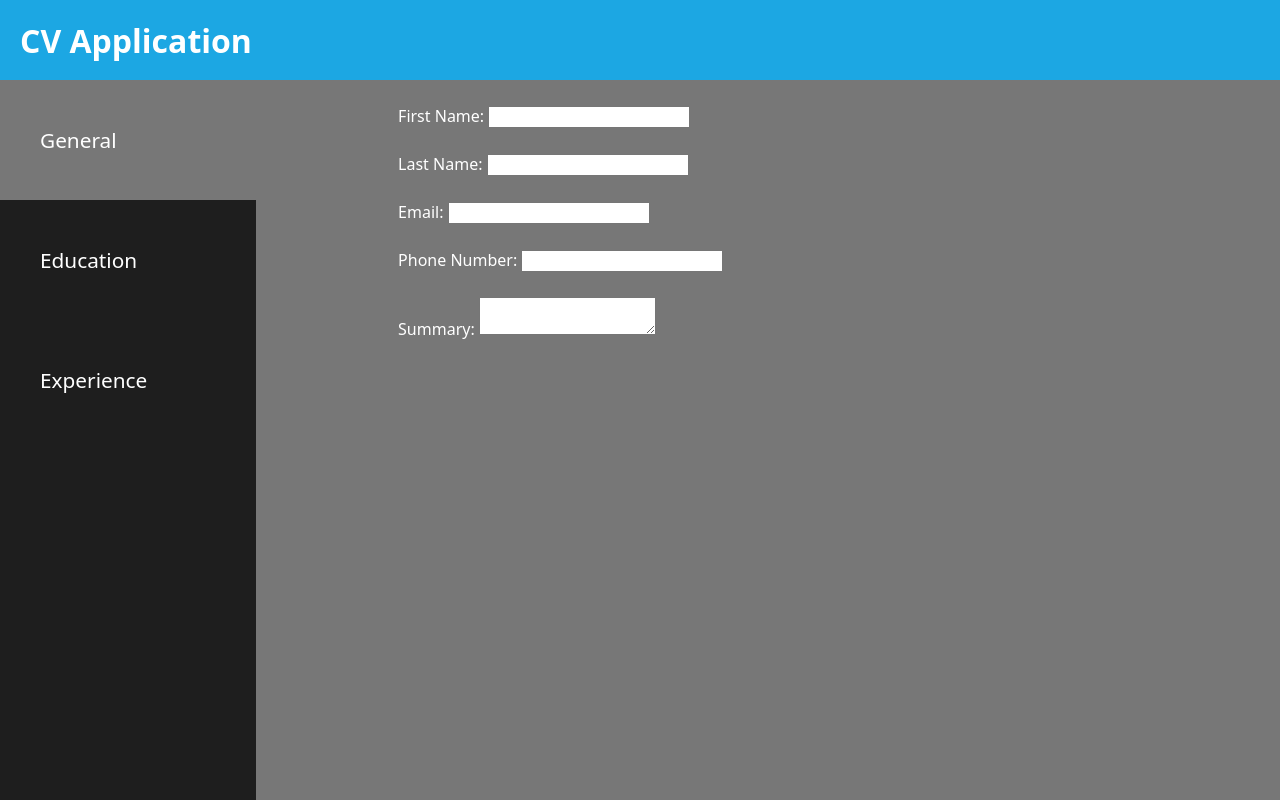
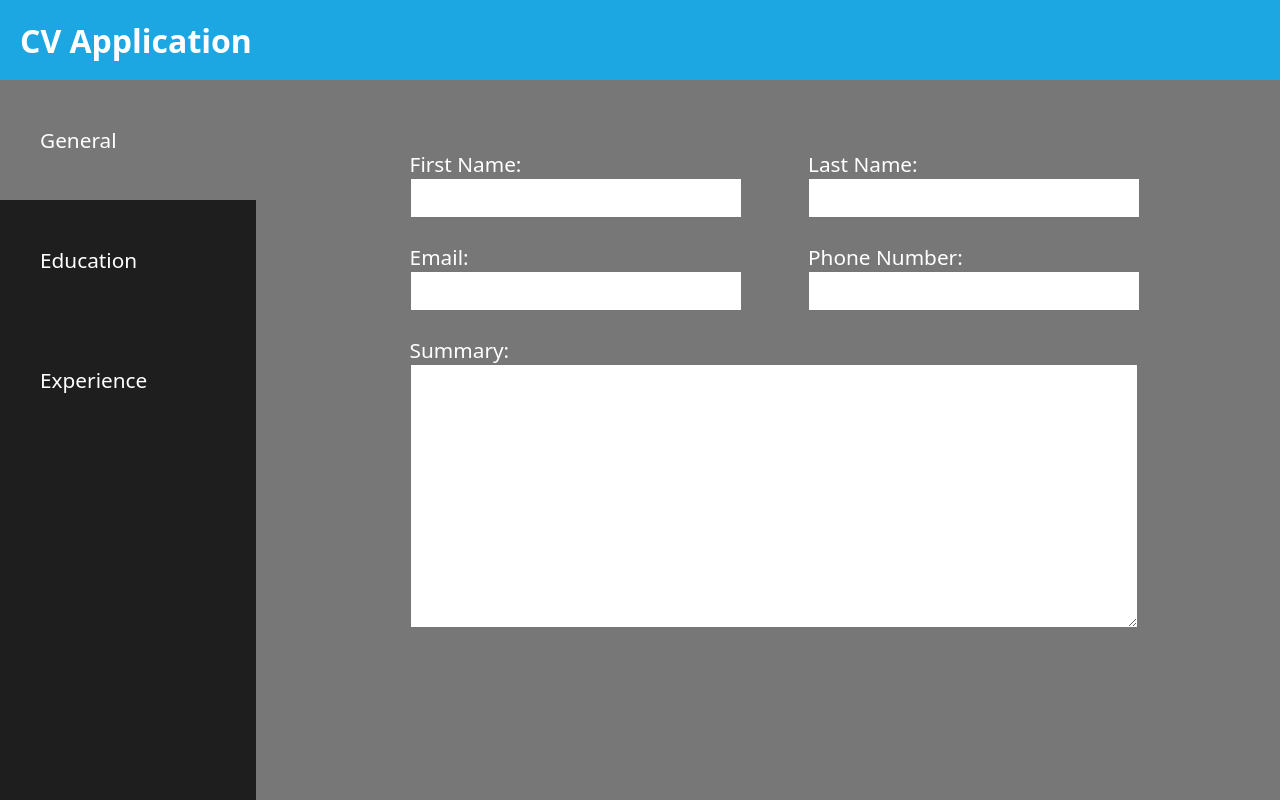
Before and after one commit to ImExtraPolite3/resume-builder, a React (Vite) app: page / in a window 1280 px wide. Built offline with nearby package versions, Linux system fonts and the light colour scheme.

Commit message:
start to style sections

```diff
--- a/src/index.css
+++ b/src/index.css
@@ -55,9 +55,39 @@ body {
 
 .section-input {
   grid-column: 2 / 3;
+  padding-top: 70px;
 
   div {
-    width: 85%;
-    margin: 25px auto;
+    input,
+    textarea {
+      font-size: 1.1rem;
+      padding: 6px 5px;
+      width: 100%;
+      color: black;
+    }
   }
 }
+
+.general,
+.education,
+.experience {
+  display: grid;
+  grid-template-columns: repeat(2, 1fr);
+  gap: 25px 80px;
+  width: 70%;
+  margin: auto;
+
+  div {
+    label {
+      font-size: 1.3rem;
+    }
+  }
+}
+
+.general > div:last-child {
+  grid-column: 1 / 3;
+
+  textarea {
+    height: 250px;
+  }
+}
```
